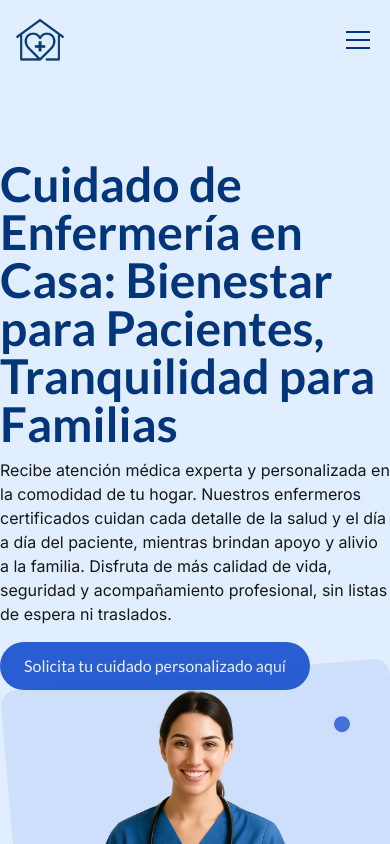
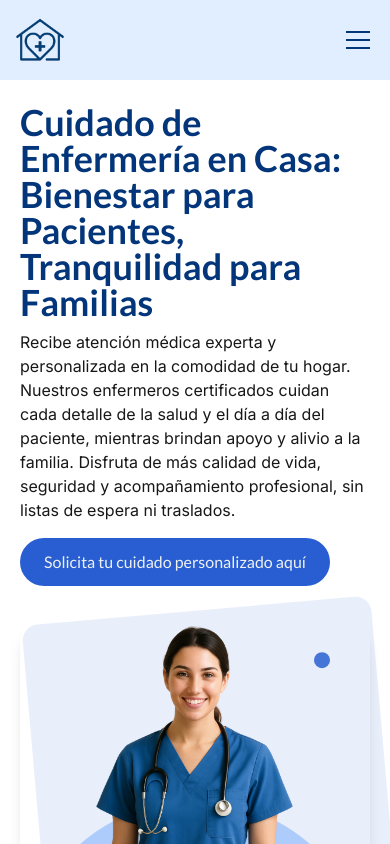
Before and after one commit to rt885/cuidana, a Next.js app: page / in a window 390 px wide. Shown: the top 844 px of the page. Built offline with nearby package versions, Linux system fonts and the light colour scheme.

Commit message:
fix: adjust layout and spacing in Hero component for improved responsiveness and visual hierarchy

```diff
--- a/src/components/home/Hero.js
+++ b/src/components/home/Hero.js
@@ -96,19 +96,19 @@ const Hero = () => {
 
   return (
     <motion.main
-      className="grid lg:grid-cols-2 lg:px-[120px] pt-20 gap-x-8 overflow-hidden bg-main-background"
+      className="flex flex-col lg:grid lg:grid-cols-2 lg:px-[120px] pt-6 px-5 md:pt-8 md:px-8 lg:pt-20 gap-y-10 lg:gap-x-8 overflow-hidden lg:bg-main-background"
       variants={containerVariants}
       initial="hidden"
       animate="visible"
     >
       {/* Contenido de texto */}
       <motion.div
-        className="flex flex-col  gap-4"
+        className="flex flex-col gap-4"
         variants={slideInLeft}
       >
         <div className="flex flex-col gap-2.5">
           <motion.h1
-            className="text-primary-text text-5xl font-lato font-bold"
+            className="text-primary-text leading-none text-4xl md:text-5xl font-lato font-bold"
             variants={titleVariants}
           >
             Cuidado de Enfermería en Casa: Bienestar para Pacientes,
@@ -138,7 +138,7 @@ const Hero = () => {
 
       {/* Imagen con efecto parallax y hover */}
       <motion.div
-        className="relative"
+        className="relative h-fit lg:h-auto"
         variants={slideInRight}
       >
         {/* Elemento decorativo de fondo */}
```
